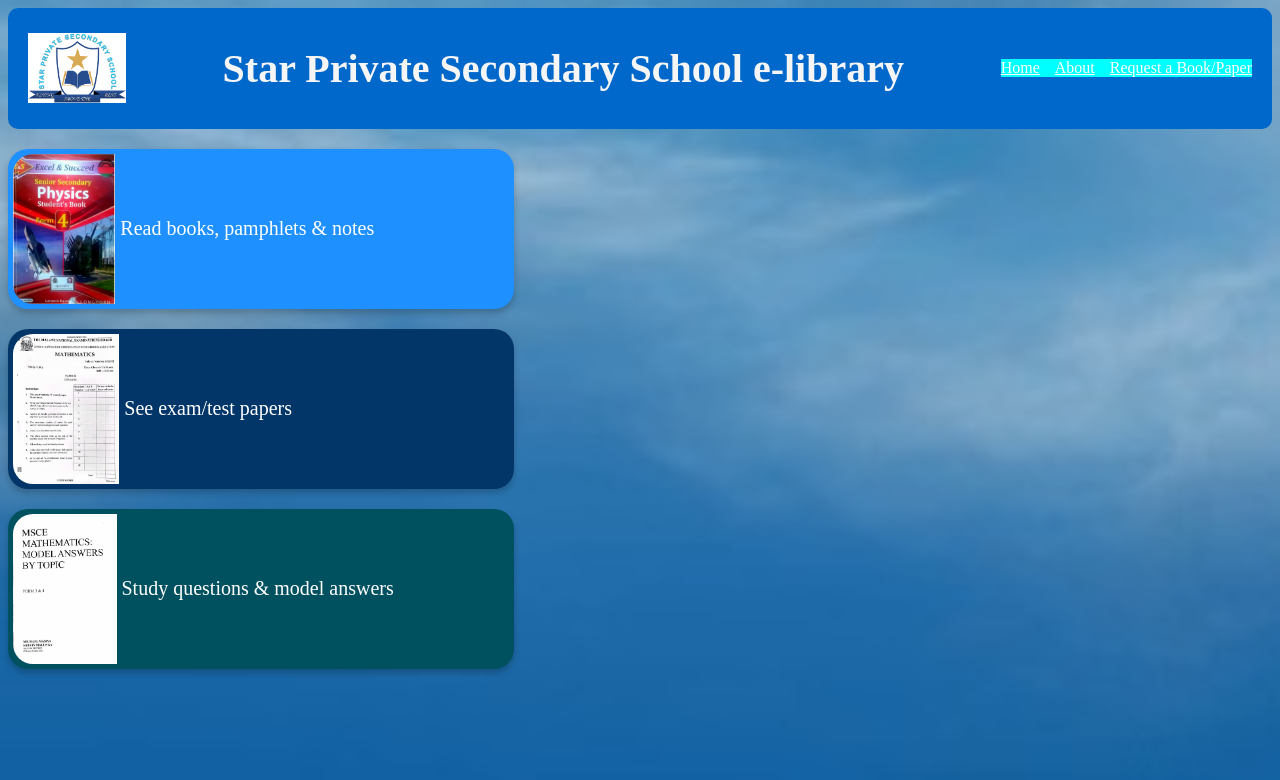
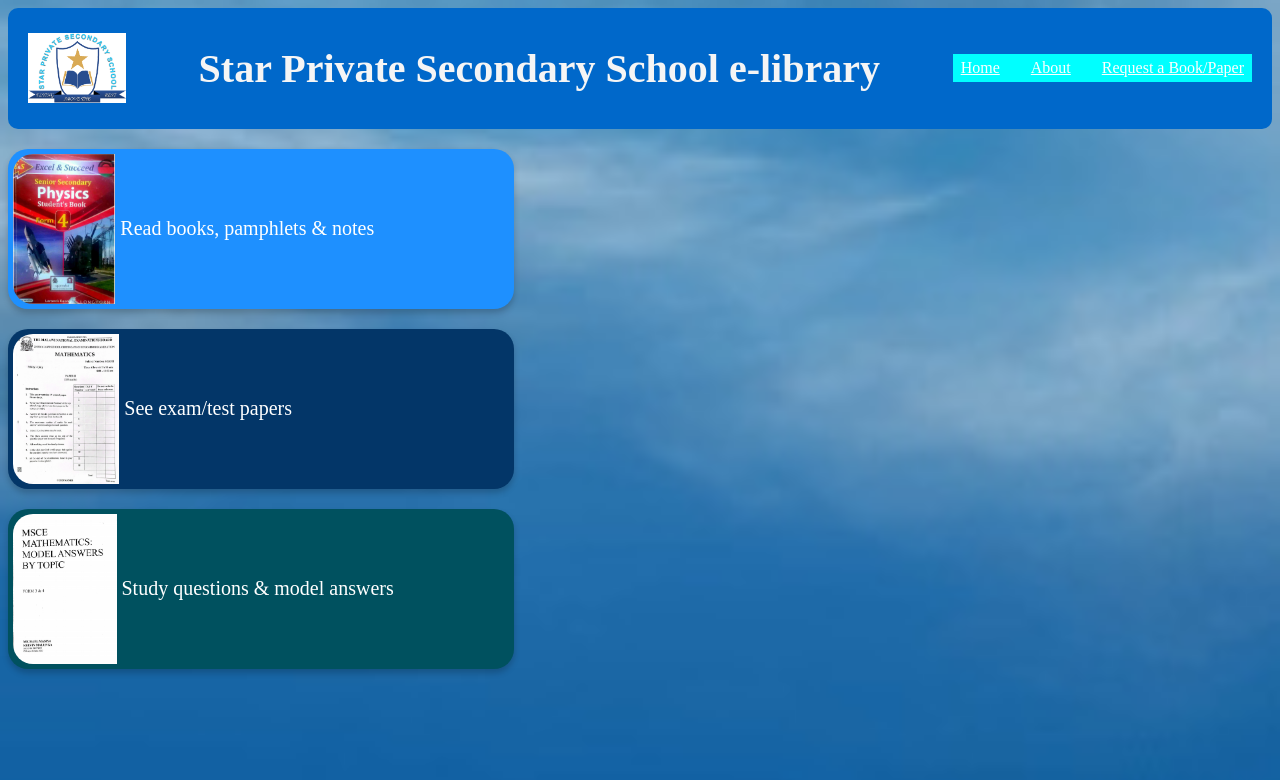
Before and after one commit to Wycliffe147/e-library, a website: page index.html in a window 1280 px wide. Drawn offline with Linux system fonts and the light colour scheme.

Commit message:
Update style.css

```diff
--- a/styles/style.css
+++ b/styles/style.css
@@ -278,6 +278,8 @@ h2 {
     text-decoration: underline;
     cursor: pointer;
     font-size: 16px;
+    padding: 5px 8px;
+    border-radius: 4px;
 }
 
 .header nav a:hover {
```
